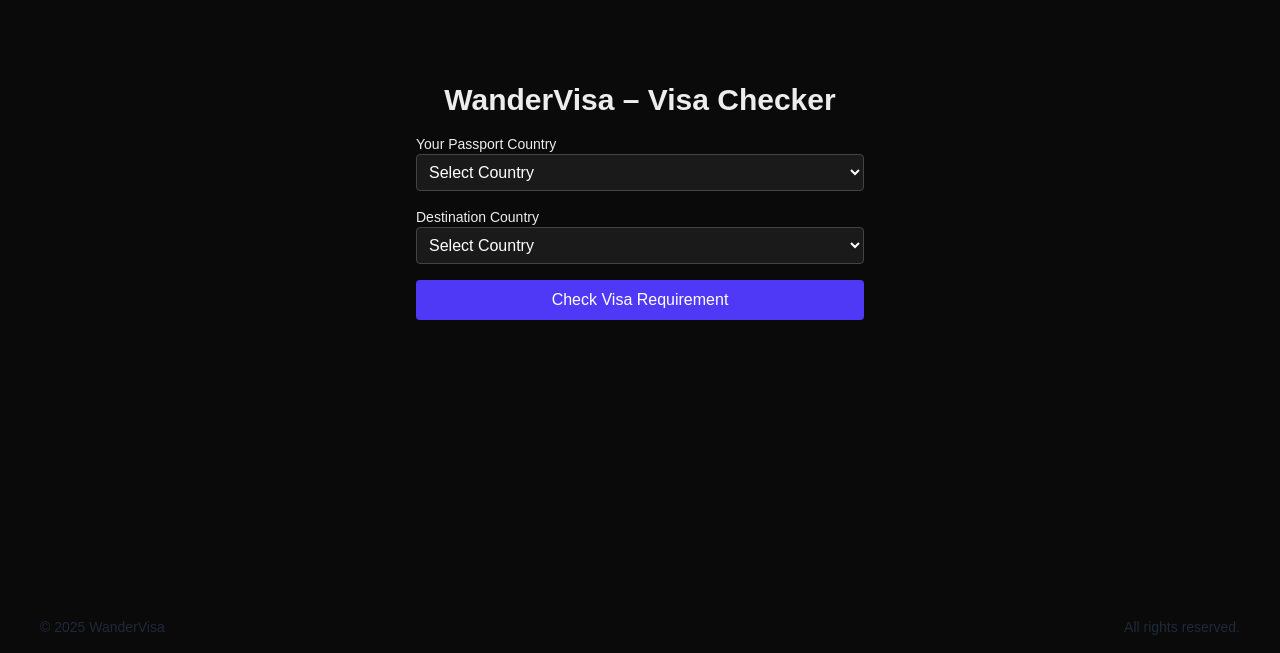
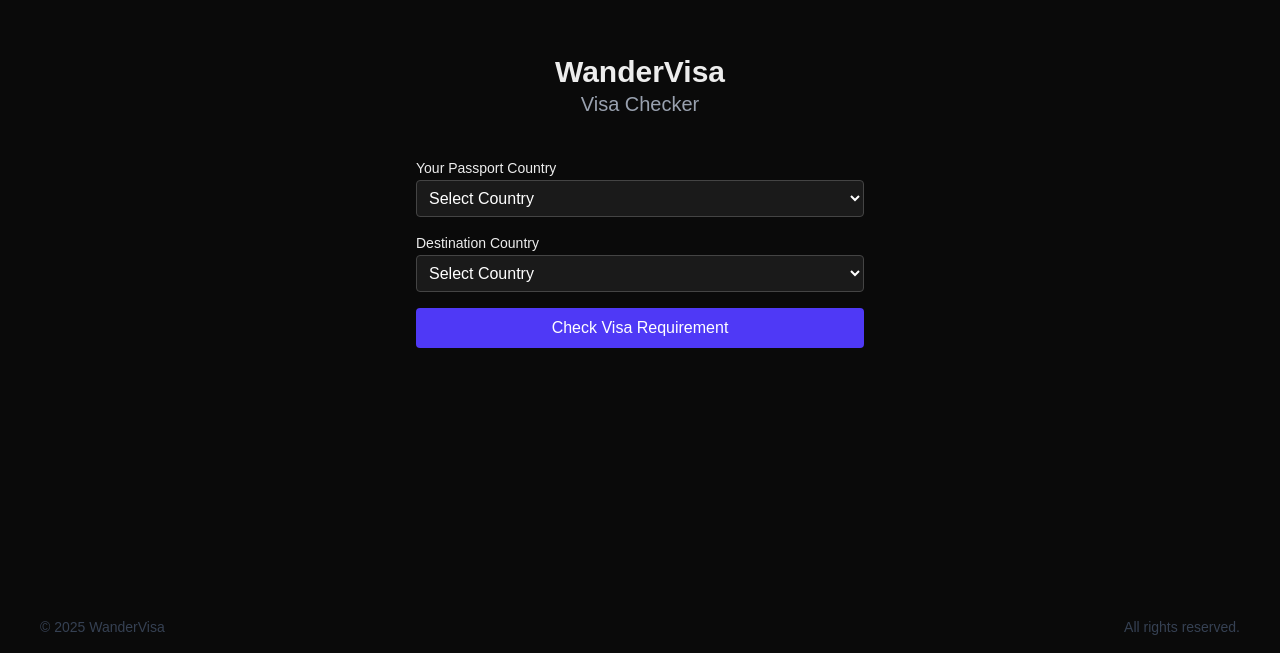
Before and after one commit to afigard/wandervisa, a Next.js app: page / in a window 1280 px wide. Shown: the part 199-852 px from the top of the page. Built offline with nearby package versions, Linux system fonts and the light colour scheme.

Commit message:
💄 Adjust texts and colors

```diff
--- a/app/layout.tsx
+++ b/app/layout.tsx
@@ -11,7 +11,7 @@ export default function RootLayout({ children }: { children: ReactNode }) {
     <html lang="en">
       <body className="bg-white text-gray-900 flex flex-col min-h-screen">
         <div className="flex-grow">{children}</div>
-        <footer className="flex justify-between items-center text-sm text-gray-800 py-4 px-10">
+        <footer className="flex justify-between items-center text-sm text-gray-700 py-4 px-10">
           <span>© {new Date().getFullYear()} WanderVisa</span>
           <span>All rights reserved.</span>
         </footer>
--- a/app/page.tsx
+++ b/app/page.tsx
@@ -33,10 +33,11 @@ export default function Home() {
 
   return (
     <main className="flex min-h-screen flex-col items-center justify-center p-6">
-      <h1 className="text-3xl font-bold mb-4">WanderVisa – Visa Checker</h1>
+      <h1 className="text-3xl font-bold">WanderVisa</h1>
+      <h1 className="text-xl font-medium mb-10 text-gray-400">Visa Checker</h1>
       <form onSubmit={handleSubmit} className="w-full max-w-md space-y-4">
         <div>
-          <label className="block text-sm font-medium">
+          <label className="block text-sm font-medium mb-0.5">
             Your Passport Country
           </label>
           <select
@@ -58,7 +59,7 @@ export default function Home() {
         </div>
 
         <div>
-          <label className="block text-sm font-medium">
+          <label className="block text-sm font-medium mb-0.5">
             Destination Country
           </label>
           <select
```
